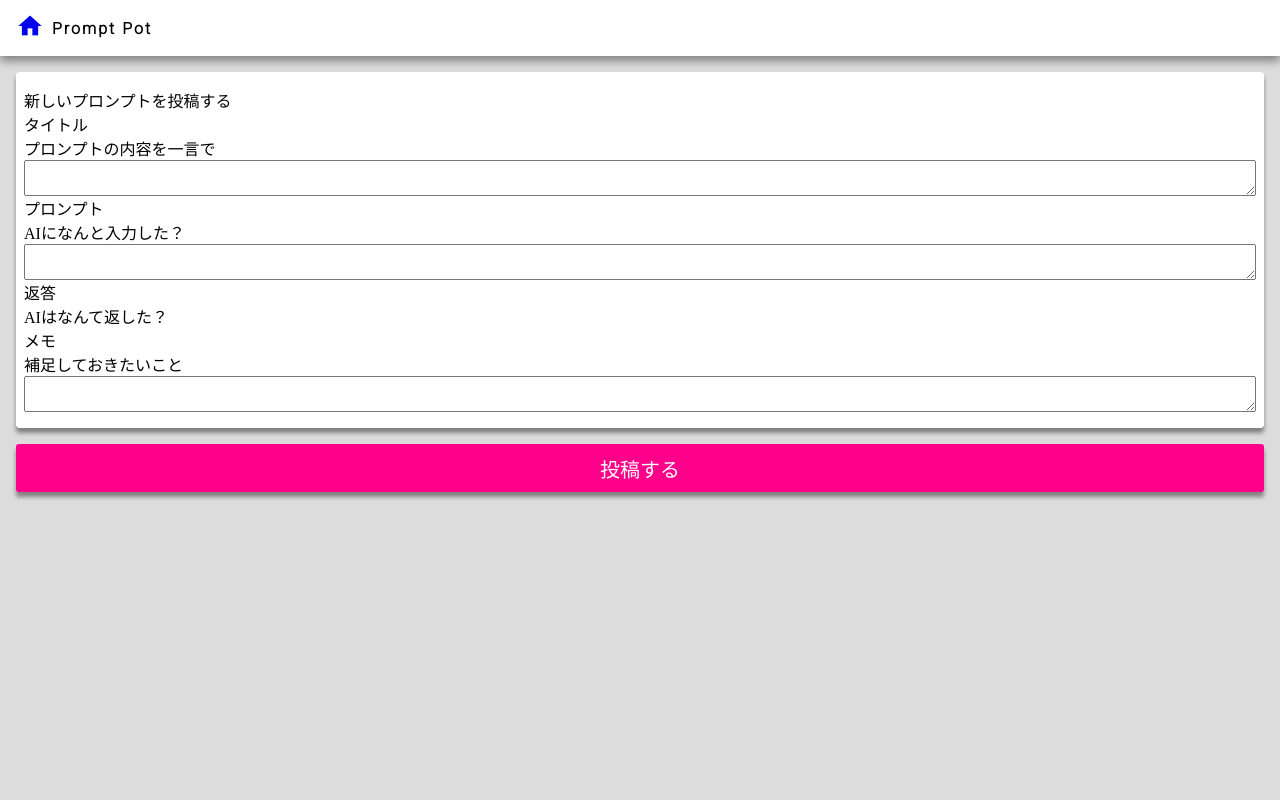
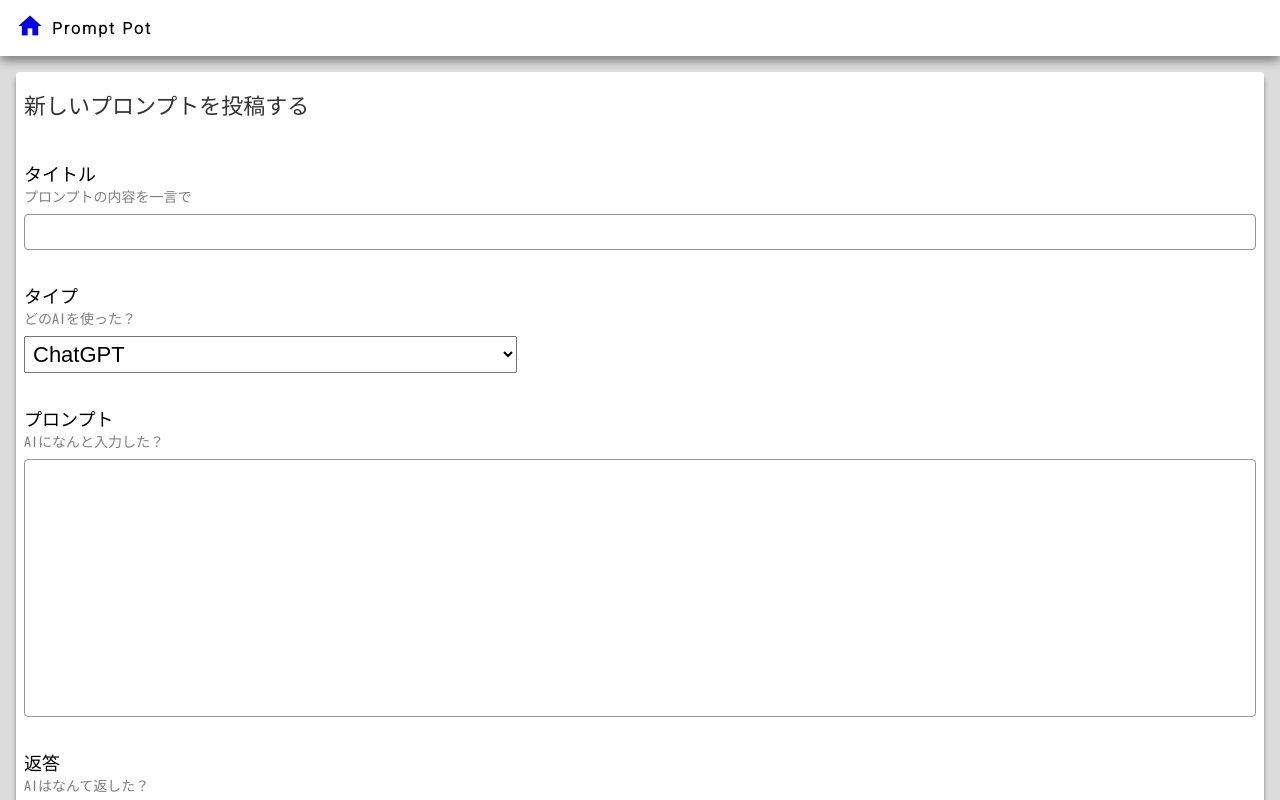
Before and after one commit to yoshiInGit/pronpt_pot, a React (Vite) app: page /post in a window 1280 px wide. Built offline with nearby package versions, Linux system fonts and the light colour scheme; a web font is replaced by a local one.

Commit message:
create view

```diff
--- a/src/view/PostPage.tsx
+++ b/src/view/PostPage.tsx
@@ -4,27 +4,75 @@ import SpaceBox from "./components/layout/SpaceBox";
 import Back from "./components/basic/Back";
 import Column from "./components/layout/Column";
 import { usePostPrompt } from "../usecase/prompt_use_case";
-import Row from "./components/layout/Row";
-import Icon from "./components/basic/Icon";
-import GrowSpace from "./components/layout/GrowSpace";
-import { useRef, useState } from "react";
+import { useState } from "react";
 import Card from "./components/basic/Card";
 
 
 const PostTitle = styled.div`
+    font-family  : 'Kosugi Maru', sans-serif;
+    font-size: 22px;
+    font-weight: 500;
+    color: #333333;
 
 `
 
 const SecTitle = styled.div`
+    font-family  : 'Kosugi Maru', sans-serif;
+    font-size: 18px;
 
 `
 
 const SecSub = styled.div`
+    font-family  : 'Kosugi Maru', sans-serif;
+    font-size: 14px;
+    color: #7f7f7f;
+`
 
+const Input = styled.input`
+    font-family  : 'Kosugi Maru', sans-serif;
+    border: 1px solid #969696;
+    background-color: transparent;
+    appearance: none;
+    font-size: 18px;
+    padding: 2px;
+    line-height: 30px;
+    border-radius: 4px;
 `
 
 const TextField = styled.textarea`
+    font-family  : 'Kosugi Maru', sans-serif;
+    resize: none;
+    border-radius: 4px;
+    appearance: none;
+    border: 1px solid #969696;
+    font-size: 12px;
+    padding: 8px;
 `
+
+const Select = styled.select`
+    width: 40%;
+    line-height: 32px;
+    font-size: 22px;
+    padding: 4px;
+`
+
+const Option = styled.option`
+    font-size: 18px;
+`
+
+const Selector = ({options, onChange} : {options : string[], onChange: (val : string) => void}) => {
+    let optionList = [];
+    for(let option of options){
+        optionList.push(<Option value={option}>{option}</Option>);
+    }
+
+
+    return(
+        <Select onChange={(event)=>{onChange(event.target.value)}}>
+            {optionList}
+        </Select>
+    );
+}
 
 const PostBtn = styled.div`
     width            : 100%;
@@ -38,21 +86,21 @@ const PostBtn = styled.div`
     filter           : drop-shadow(0px 5px 2px rgba(0, 0, 0, 0.41));
     font-family      : 'Kosugi Maru', sans-serif;
     font-size        : 20px;
+    cursor: pointer;
 `
 
 const PostPage = () => {
     //TODO
-    // const onSubmit = () => {
-    //     const { error, isLoading } = usePostPrompt();
+    const onSubmit = () => {
+    }
 
-    // }
+    const [title , setTitle]   = useState<string>("");
+    const [AIType, setAIType]  = useState<string>("");
+    const [prompt , setPrompt] = useState<string>("");
+    const [ans , setAns]       = useState<string>("");
+    const [memo , setMemo]     = useState<string>("");
 
-    const [title , setTitle] = useState<string>("");
 
-    const titleRef  = useRef<HTMLTextAreaElement>();
-    const promptRef = useRef<HTMLTextAreaElement>();
-    const ansRef    = useRef<HTMLTextAreaElement>();
-    const memoRef   = useRef<HTMLTextAreaElement>();
 
     return(
         <Back>
@@ -69,24 +117,56 @@ const PostPage = () => {
                         <SpaceBox height={16}/>
                             <PostTitle>新しいプロンプトを投稿する</PostTitle>
 
+                            <SpaceBox height={40}/>
+
                             <SecTitle>タイトル</SecTitle>
                             <SecSub>プロンプトの内容を一言で</SecSub>
-                            <TextField></TextField>
+                            <SpaceBox height={8}/>
+                            <Input
+                                onChange={(event)=>{setTitle(event.target.value)}}/>
+
+                            <SpaceBox height={32}/>
+
+                            <SecTitle>タイプ</SecTitle>
+                            <SecSub>どのAIを使った？</SecSub>
+                            <SpaceBox height={8}/>
+                            <Selector
+                                options={["ChatGPT" ,"BARD"]}
+                                onChange={(val)=>{setAIType(val)}}/>
+
+                            <SpaceBox height={32}/>
+
 
                             <SecTitle>プロンプト</SecTitle>
                             <SecSub>AIになんと入力した？</SecSub>
-                            <TextField ></TextField>
+                            <SpaceBox height={8}/>
+                            <TextField
+                                rows={20}
+                                onChange={(event)=>{setPrompt(event.target.value)}}/>
+
+                            <SpaceBox height={32}/>
 
                             <SecTitle>返答</SecTitle>
                             <SecSub>AIはなんて返した？</SecSub>
+                            <SpaceBox height={8}/>
+                            <TextField
+                                rows={20}
+                                onChange={(event)=>{setAns(event.target.value)}}/>
+
+
+                            <SpaceBox height={32}/>
 
                             <SecTitle>メモ</SecTitle>
                             <SecSub>補足しておきたいこと</SecSub>
-                            <TextField></TextField>
+                            <SpaceBox height={8}/>
+                            <TextField
+                                rows={8}
+                                onChange={(event)=>{setMemo(event.target.value)}}/>
                         <SpaceBox height={16}/>
                     </Column>
                 </Card>
-                <PostBtn>投稿する</PostBtn>
+                <PostBtn onClick={onSubmit}>投稿する</PostBtn>
+                <SpaceBox height={32}/>
             </Column>
         </Back>
     );
```
